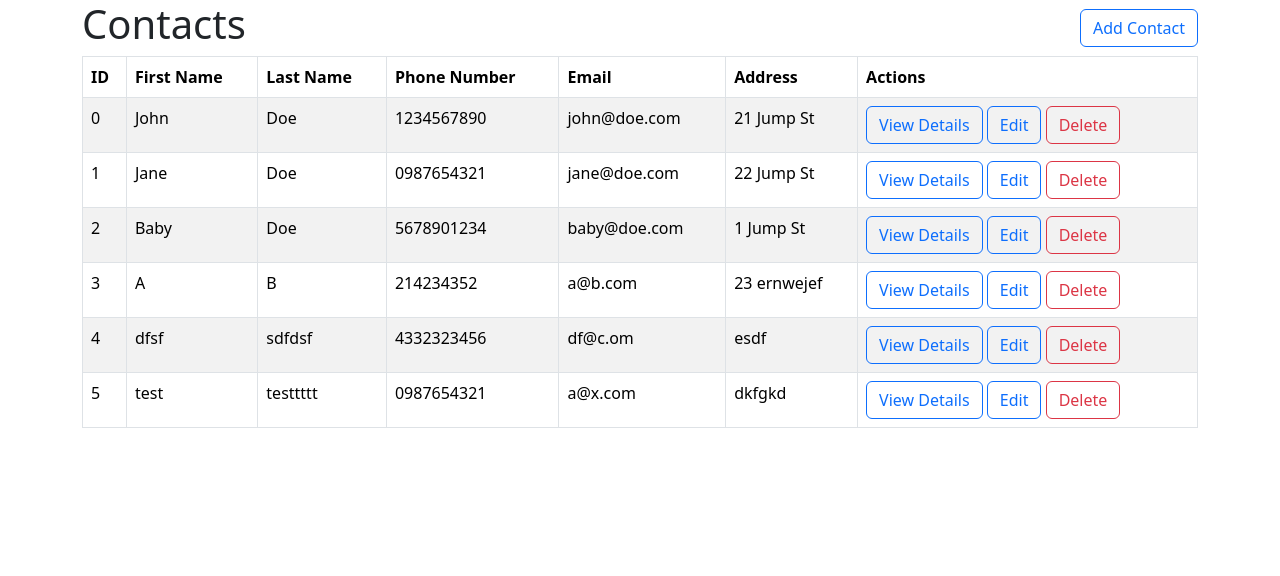
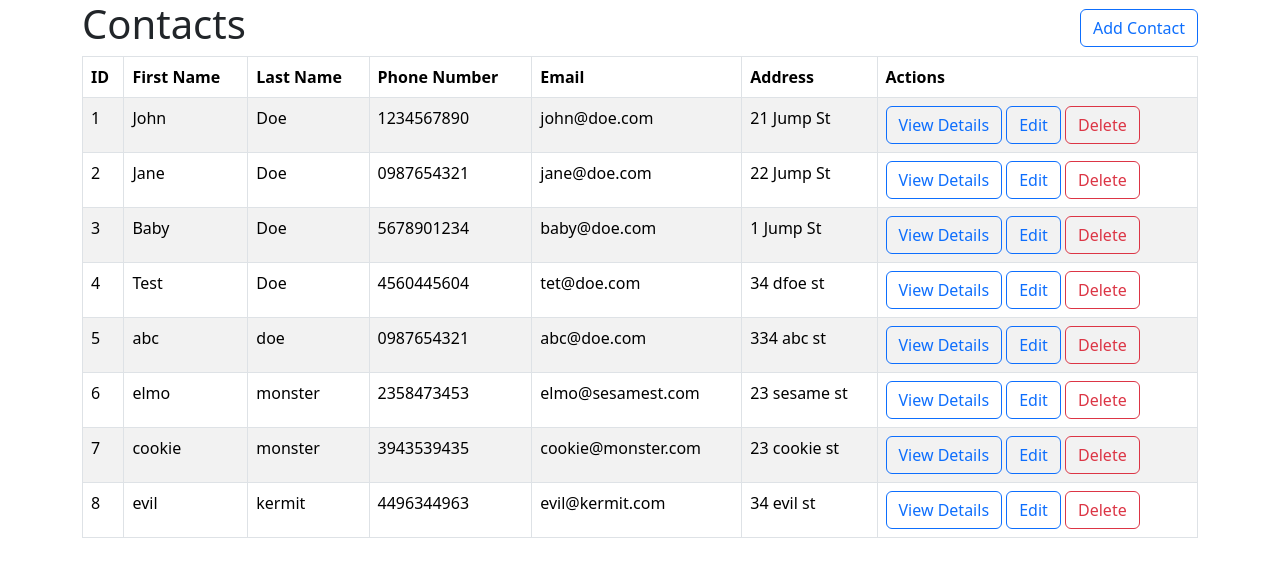
Before and after one commit to amanda-guo/contact-manager-crud-app, a React (Create React App) app: page / in a window 1280 px wide. Shown: the top 576 px of the page. Built offline with nearby package versions, Linux system fonts and the light colour scheme; data requests are answered from the project's data file; the HTML template or start-up script is replaced by a standard one.

Commit message:
some more modal stuff added

```diff
--- a/src/api/db.json
+++ b/src/api/db.json
@@ -25,28 +25,44 @@
       "id": 3
     },
     {
-      "firstName": "A",
-      "lastName": "B",
-      "phoneNumber": "214234352",
-      "email": "a@b.com",
-      "address": "23 ernwejef",
+      "firstName": "Test",
+      "lastName": "Doe",
+      "phoneNumber": "4560445604",
+      "email": "tet@doe.com",
+      "address": "34 dfoe st",
       "id": 4
     },
     {
-      "lastName": "sdfdsf",
-      "phoneNumber": "4332323456",
-      "email": "df@c.om",
-      "address": "esdf",
-      "firstName": "dfsf",
+      "firstName": "abc",
+      "lastName": "doe",
+      "phoneNumber": "0987654321",
+      "email": "abc@doe.com",
+      "address": "334 abc st",
       "id": 5
     },
     {
-      "lastName": "testtttt",
-      "phoneNumber": "0987654321",
-      "email": "a@x.com",
-      "address": "dkfgkd",
-      "firstName": "test",
+      "firstName": "elmo",
+      "lastName": "monster",
+      "phoneNumber": "2358473453",
+      "email": "elmo@sesamest.com",
+      "address": "23 sesame st",
       "id": 6
-    }
+    },
+    {
+      "firstName": "cookie",
+      "lastName": "monster",
+      "phoneNumber": "3943539435",
+      "email": "cookie@monster.com",
+      "address": "23 cookie st",
+      "id": 7
+    },
+    {
+    "firstName": "evil",
+    "lastName": "kermit",
+    "phoneNumber": "4496344963",
+    "email": "evil@kermit.com",
+    "address": "34 evil st",
+    "id": 8
+  }
   ]
 }
--- a/src/components/AddContact.jsx
+++ b/src/components/AddContact.jsx
@@ -115,7 +115,7 @@ function AddContact() {
           </div>
           <Row>
             <Col className="d-flex justify-content-start">
-              <PrimaryButton type="outline-primary" text="Back" link="/" />
+              <PrimaryButton type="secondary" text="Back" link="/" />
             </Col>
             <Col className="d-flex justify-content-end">
               <div className="form-control">
--- a/src/components/ContactList.jsx
+++ b/src/components/ContactList.jsx
@@ -4,13 +4,25 @@ import { Table } from "react-bootstrap";
 import PrimaryButton from "./PrimaryButton";
 import Container from "react-bootstrap/Container";
 import DeleteContact from "./DeleteContact";
+import ViewDetails from "./ViewDetails";
 
 function ContactList() {
   const [contacts, setContacts] = useState([]);
   const [error, setError] = useState("");
-  const [show, setShow] = useState(false);
-  const handleShow = () => setShow(true);
-  const handleClose = () => setShow(false);
+  const [showDelete, setShowDelete] = useState(false);
+  const [showDetails, setShowDetails] = useState(false);
+
+  const reload = () => window.location.reload();
+
+  const handleShowDelete = () => setShowDelete(true);
+  const handleCloseDelete = (deleted) => {
+    setShowDelete(false);
+    if (deleted) {
+      reload();
+    }
+  };
+  const handleShowDetails = () => setShowDetails(true);
+  const handleCloseDetails = () => setShowDetails(false);
 
   useEffect(() => {
     axios
@@ -42,8 +54,8 @@ function ContactList() {
             {!error &&
               contacts.map((item, i) => {
                 return (
-                  <tr key={i}>
-                    <td>{i}</td>
+                  <tr key={item?.id}>
+                    <td>{i + 1}</td>
                     <td>{item?.firstName}</td>
                     <td>{item?.lastName}</td>
                     <td>{item?.phoneNumber}</td>
@@ -53,7 +65,12 @@ function ContactList() {
                       <PrimaryButton
                         type="outline-primary"
                         text="View Details"
-                        link="/"
+                        action={handleShowDetails}
+                      />
+                      <ViewDetails
+                        show={showDetails}
+                        onClose={handleCloseDetails}
+                        contact={item}
                       />
                       <PrimaryButton
                         type="outline-primary"
@@ -63,9 +80,13 @@ function ContactList() {
                       <PrimaryButton
                         type="outline-danger"
                         text="Delete"
-                        action={handleShow}
+                        action={handleShowDelete}
                       />
-                      <DeleteContact show={show} onClose={handleClose} />
+                      <DeleteContact
+                        show={showDelete}
+                        onClose={handleCloseDelete}
+                        id={item?.id}
+                      />
                     </td>
                   </tr>
                 );
--- a/src/components/DeleteContact.jsx
+++ b/src/components/DeleteContact.jsx
@@ -1,25 +1,48 @@
 import Button from "react-bootstrap/Button";
 import Modal from "react-bootstrap/Modal";
-
-// CURRENTLY DOING THIS!!!!!!!
-// https://stackoverflow.com/questions/64955887/how-can-i-open-a-rect-bootstrap-modal-dialog-from-another-component
+import axios from "axios";
 
 function DeleteContact(props) {
-  const { show, onClose } = props;
+  const { show, onClose, id } = props;
+
+  console.log("contact id");
+  console.log(id);
+
+  const onDelete = (id) => {
+    axios
+      .delete(`http://localhost:5000/contacts/${id}`)
+      .then((res) => {
+        console.log(res);
+        console.log(`Deleted contact with ID ${id}`);
+      })
+      .catch((error) => {
+        console.error(error);
+      });
+    onClose(true);
+  };
 
   return (
     <>
-      <Modal show={show} onHide={onClose}>
+      <Modal
+        show={show}
+        onHide={() => onClose(false)}
+        size="lg"
+        aria-labelledby="contained-modal-title-vcenter"
+        centered
+        className="delete-modal"
+      >
         <Modal.Header closeButton>
-          <Modal.Title>Modal heading</Modal.Title>
+          <Modal.Title>Delete Contact</Modal.Title>
         </Modal.Header>
-        <Modal.Body>Woohoo, you are reading this text in a modal!</Modal.Body>
+        <Modal.Body>
+          Are you sure you want to delete this contact? {id}
+        </Modal.Body>
         <Modal.Footer>
-          <Button variant="secondary" onClick={onClose}>
-            Close
+          <Button variant="secondary" onClick={() => onClose(false)}>
+            Cancel
           </Button>
-          <Button variant="primary" onClick={onClose}>
-            Save Changes
+          <Button variant="danger" onClick={() => onDelete(id)}>
+            Delete
           </Button>
         </Modal.Footer>
       </Modal>
--- /dev/null
+++ b/src/components/ViewDetails.jsx
@@ -0,0 +1,35 @@
+import Button from "react-bootstrap/Button";
+import Modal from "react-bootstrap/Modal";
+
+// BUG HERE WHERE I CAN'T SEEM TO GET THE ID. Maybe separate the contact out into its own component (check capco thing)
+
+function ViewDetails(props) {
+  const { show, onClose, contact } = props;
+  console.log("contact dets");
+  console.log(contact);
+
+  return (
+    <>
+      <Modal
+        show={show}
+        onHide={onClose}
+        size="lg"
+        aria-labelledby="contained-modal-title-vcenter"
+        centered
+        className="view-details-modal"
+      >
+        <Modal.Header closeButton>
+          <Modal.Title>View Contact {contact?.id} Details</Modal.Title>
+        </Modal.Header>
+        <Modal.Body>Text to be added {contact}</Modal.Body>
+        <Modal.Footer>
+          <Button variant="secondary" onClick={onClose}>
+            Close
+          </Button>
+        </Modal.Footer>
+      </Modal>
+    </>
+  );
+}
+
+export default ViewDetails;
```
